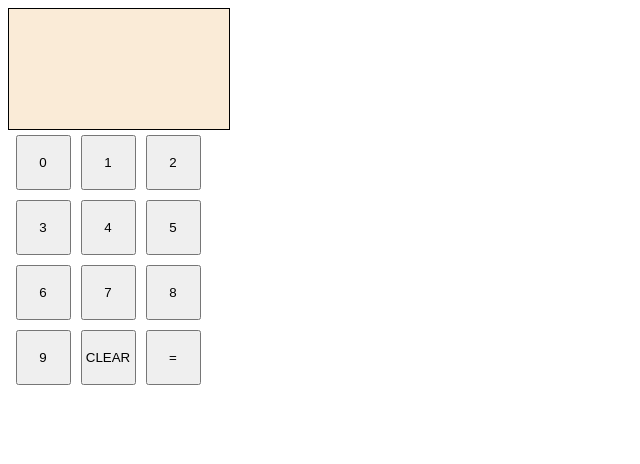
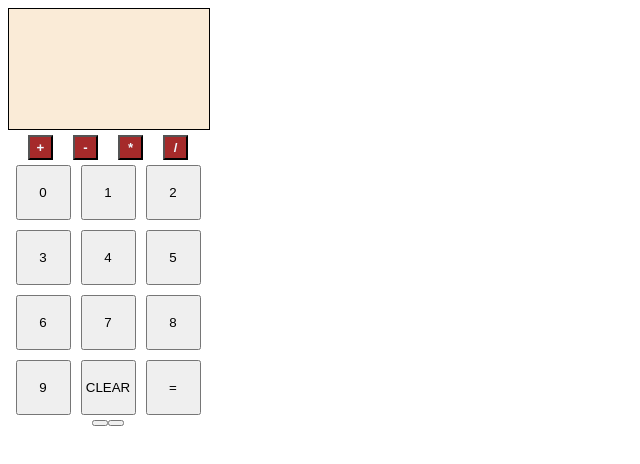
Before and after one commit to wszy5/calculator, a Vue app: page / in a window 1280 px wide. Shown: the top 464 px of the page, without its empty margins (0-640 px from the left). Built offline with nearby package versions, Linux system fonts and the light colour scheme.

Commit message:
added operators functionality

```diff
--- a/src/App.vue
+++ b/src/App.vue
@@ -1,10 +1,19 @@
 <template>
   <div id="app">
-    <div id="result">{{this.a}}{{this.b}}</div>
+    <div id="result">{{this.result}}</div>
+    <div id="operators">
+      <button class="operator" @click="clickHandler('+')">+</button>
+        <button class="operator" @click="clickHandler('-')">-</button>
+        <button class="operator" @click="clickHandler('*')">*</button>
+        <button class="operator" @click="clickHandler('/')">/</button>
+    </div>
     <div id="buttons">
         <button v-for="i in Array.from(Array(10).keys())" :key="i" class="sbtn" @click="passValue(i)">{{i}}</button>
+
         <button class="sbtn" @click="clear()">CLEAR</button>
-        <button class="sbtn">=</button>
+        <button class="sbtn" @click="calculate()">=</button>
+        <button>{{this.temp1}}</button>
+        <button>{{this.temp2}}</button>
     </div>
   </div>
 </template>
@@ -15,29 +24,59 @@ export default {
   name: 'App',
   data(){
     return{
-      a:null,
-      b:null,
-      result:null
+      result:"",
+      temp1:"",
+      temp2:"",
+      operatorClicked:false,
+      z:""
     }
   },
   methods:{
     passValue(i){
-      if(this.a==null){
-        this.a = i;
-      }
-      else{
-        this.b = i;
+      if(this.result.length<=12){
+            if(this.operatorClicked){
+              this.temp2 += i.toString();
+            }
+            else{
+              this.result += i.toString();
+
+            }
       }
     },
-    show(){
-      alert(this.a);
-      alert(this.b);
+
+    clear(){
+      this.result = "";
+      this.temp1 = "";
+      this.temp2 = "";
+      this.operatorClicked = false;
+      this.z = "";
     },
-    clear(){
-      this.a = null,
-      this.b = null,
-      this.result = null
-    }
+    clickHandler(z){
+      this.temp1 = this.result;
+      this.operatorClicked = true;
+      this.result = "";
+      this.z = z;
+    },
+  calculate()
+  {
+    if(this.temp1!="" && this.temp2!=""){
+      switch (this.z) {
+        case '+':
+            this.result = (Number.parseInt(this.temp1)+Number.parseInt(this.temp2)).toString();
+          break;
+        case '-':
+            this.result = (Number.parseInt(this.temp1)-Number.parseInt(this.temp2)).toString();
+            break;
+        case '*':
+            this.result = (Number.parseInt(this.temp1)*Number.parseInt(this.temp2)).toString();
+        break;
+        case '/':
+            this.result = (Number.parseInt(this.temp1)/Number.parseInt(this.temp2)).toString();
+        break;
+
+      }
+      }
+  }
   }
 }
 </script>
@@ -45,7 +84,7 @@ export default {
 <style>
 
 #result{
-  width: 200px;
+  width: 180px;
   height: 100px;
   background-color: antiquewhite;
   padding: 10px;
@@ -73,4 +112,21 @@ export default {
   height: 55px;
   margin: 5px;
 }
+
+#operators{
+  width: 200px;
+  display: flex;
+  flex-direction: row;
+  justify-content: space-evenly;
+  margin-top: 5px;
+}
+
+.operator{
+  background-color: brown;
+  color: aliceblue;
+  font-weight: bold;
+  width: 25px;
+  height: 25px;
+}
+
 </style>
```
Also changed, not shown: 1 other file (tests, documents, lock files or other folders).
